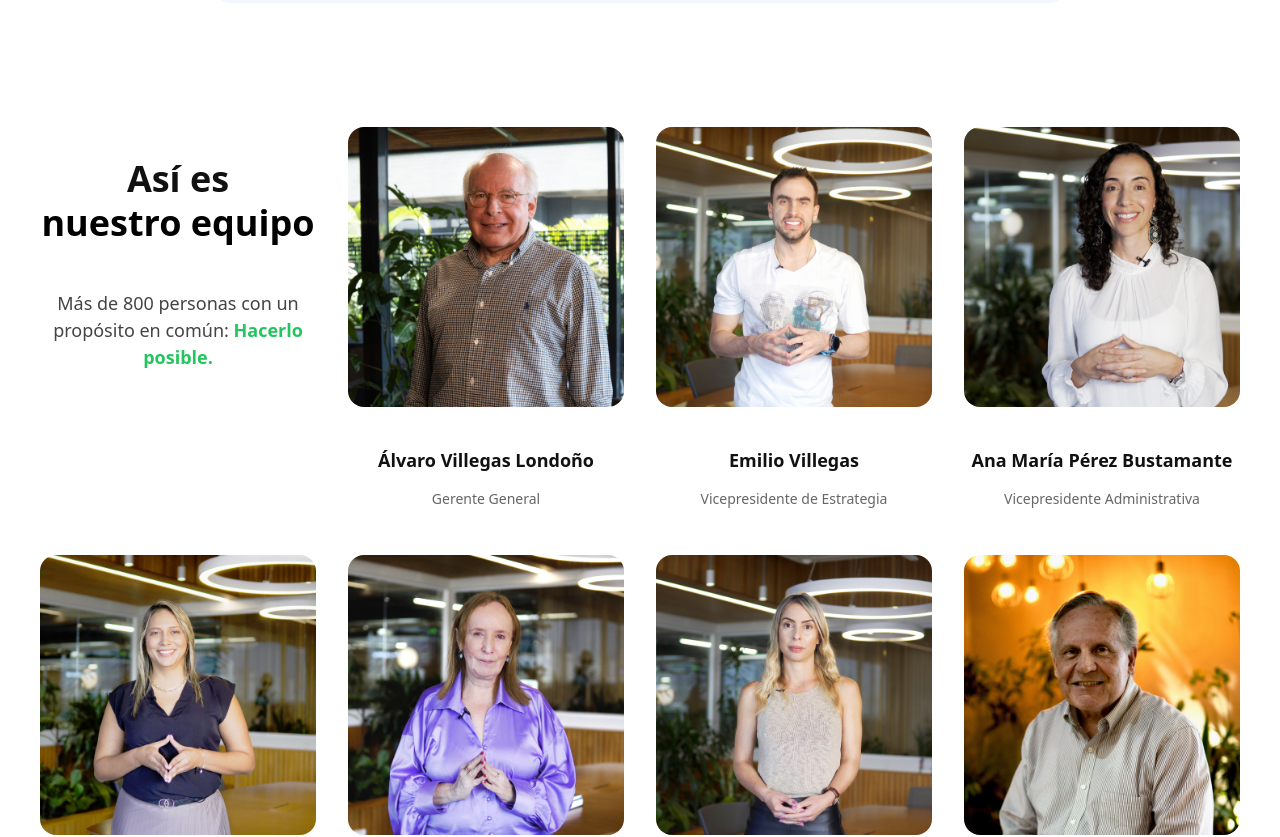
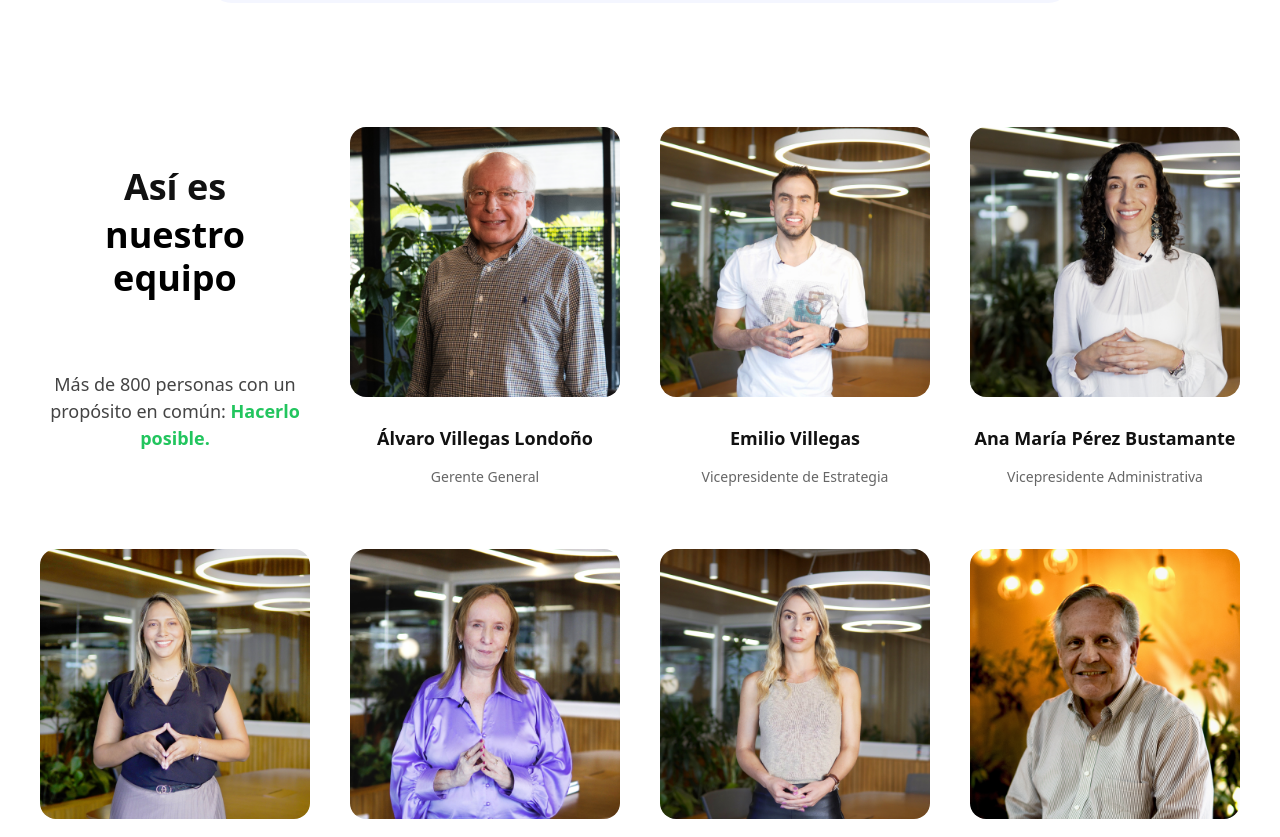
Before and after one commit to unax-globant/sistecredito-Practica, a React (Vite) app: page / in a window 1280 px wide. Shown: the part 3680-4517 px from the top of the page. Built offline with nearby package versions, Linux system fonts and the light colour scheme.

Commit message:
Actualizacion estilos

```diff
--- a/src/components/templates/team/team.css
+++ b/src/components/templates/team/team.css
@@ -7,23 +7,25 @@
   display: flex;
   flex-direction: column;
   justify-content: flex-start;
+  gap: 16px;
 }
 
 .team-title {
   font-size: 28px;
   font-weight: bold;
   color: #111;
-  line-height: 1.2;
+  line-height: 1.3;
 }
 
 .team-highlight {
   color: #000;
+  display: block;
+  margin-top: 4px;
 }
 
 .team-subtitle {
   font-size: 16px;
   color: #444;
-  margin-top: 16px;
 }
 
 .highlight-green {
@@ -37,11 +39,12 @@
 
 .team-image {
   width: 100%;
-  height: 280px;
+  aspect-ratio: 1 / 1;
   object-fit: cover;
   border-radius: 16px;
-  margin-bottom: 16px;
+  margin-bottom: 4px;
 }
+
 
 .team-name {
   font-size: 18px;
@@ -66,30 +69,35 @@
   .team-grid {
     grid-template-columns: repeat(4, 1fr);
     align-items: start;
+    column-gap: 40px;
+    row-gap: 48px;
   }
 
   .team-header-block {
     grid-column: span 1;
+    padding-top: 8px;
+    gap: 24px;
+  }
+
+  .team-title {
+    font-size: 36px;
+    line-height: 1.2;
+  }
+
+  .team-subtitle {
+    font-size: 18px;
   }
 
   .team-card {
     grid-column: span 1;
-  }
-
-  .team-title {
-    font-size: 36px;
-  }
-
-  .team-subtitle {
-    font-size: 18px;
   }
 }
 
 .swiper-custom-buttons {
   display: flex;
   justify-content: center;
-  gap: 16px;
-  margin-top: 12px;
+  gap: 12px;
+  margin-top: 16px;
 }
 
 .swiper-button-prev-custom,
@@ -97,10 +105,10 @@
   background-color: #e5e5e5;
   color: #333;
   border: none;
-  border-radius: 100%;
-  width: 40px;
-  height: 40px;
-  font-size: 20px;
+  border-radius: 50%;
+  width: 32px;
+  height: 32px;
+  font-size: 18px;
   font-weight: bold;
   cursor: pointer;
   transition: background-color 0.2s ease;
```
